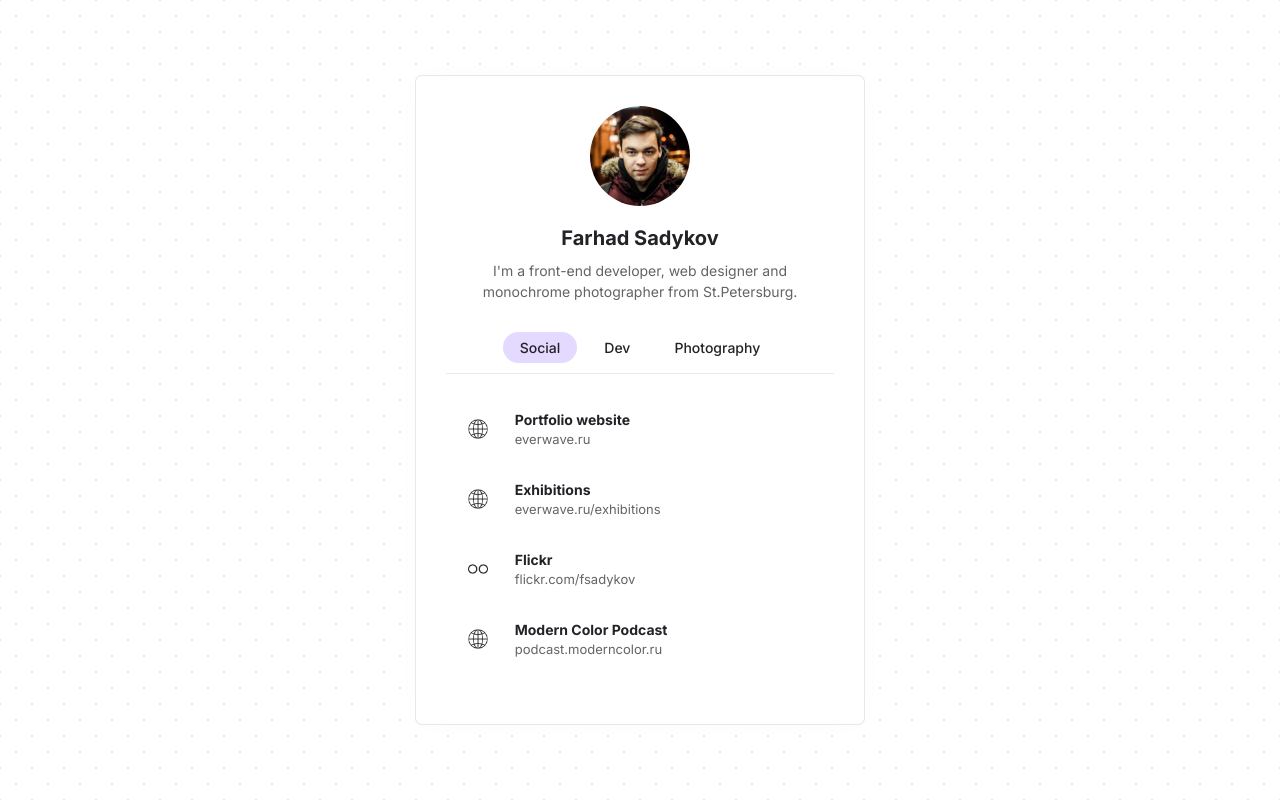
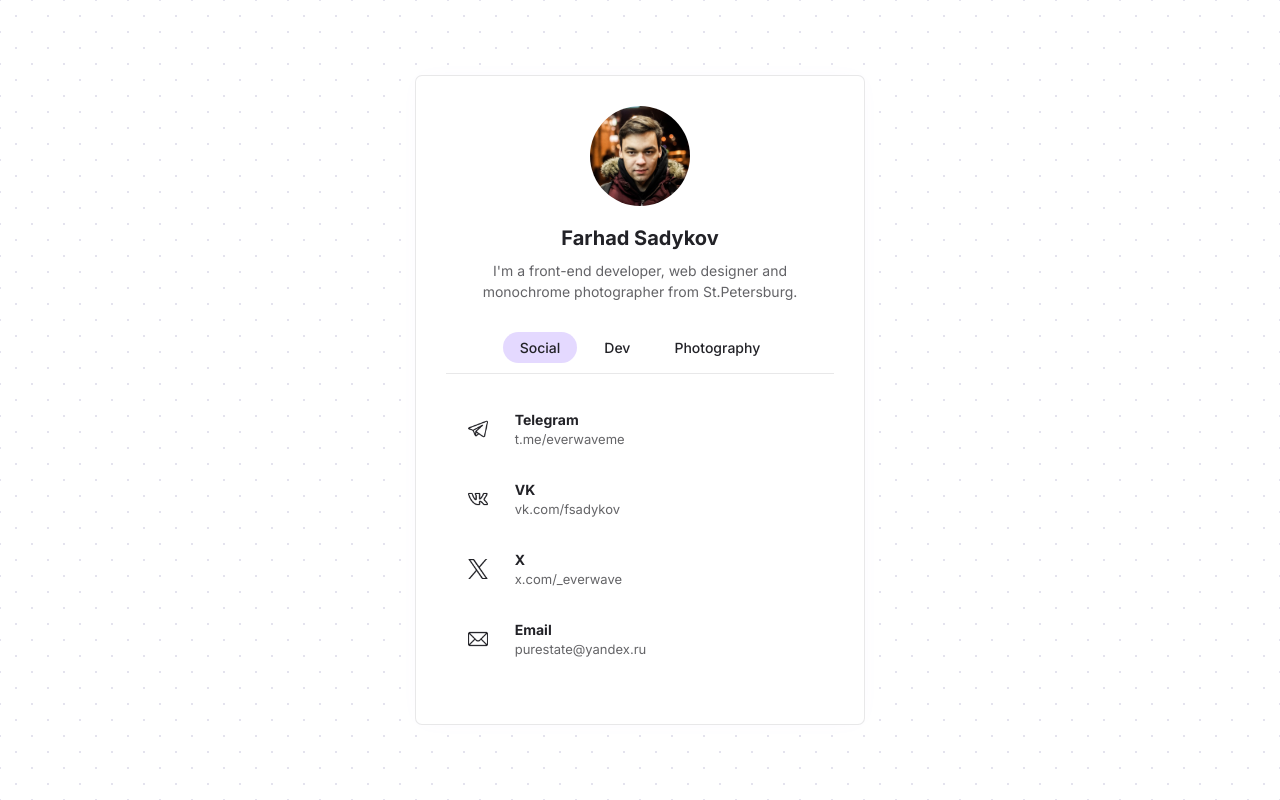
Before and after one commit to everwaveme/react-fs-links, a React (Create React App) app: page / in a window 1280 px wide. Built offline with nearby package versions, Linux system fonts and the light colour scheme.

Commit message:
transition for hover elements

```diff
--- a/src/assets/scss/blocks/_card.scss
+++ b/src/assets/scss/blocks/_card.scss
@@ -99,6 +99,7 @@
   border: none;
   border-radius: 50px;
   cursor: pointer;
+  transition: all 0.2s 0s cubic-bezier(0.46, 0.03, 0.52, 0.96);
 
   &:hover {
     background-color: rgba($color-accent, .1);
@@ -109,7 +110,6 @@
   display: none;
   margin: 20px 0;
   list-style: none;
-
   height: 300px;
   overflow-y: auto;
 
@@ -133,6 +133,7 @@
   margin-right: 1px;
   padding: 15px;
   text-decoration: none;
+  transition: all 0.2s 0s cubic-bezier(0.46, 0.03, 0.52, 0.96);
 
   &:hover {
     background-color: rgba($color-accent, .3);
--- a/src/components/Tabs/index.js
+++ b/src/components/Tabs/index.js
@@ -5,7 +5,6 @@ import dataDev from "../../data/dataDev";
 import dataPhotography from "../../data/dataPhotography";
 
 function Tabs() {
-
     return (
         <div>
             <div className="card-tabs-wrap">
@@ -20,7 +19,7 @@ function Tabs() {
                 </button>
             </div>
 
-            <ul className="card-list">
+            <ul className="card-list active-list">
                 {dataSocial.map((item) => {
                     return (
                         <ListItem
@@ -48,7 +47,7 @@ function Tabs() {
                 })}
             </ul>
 
-            <ul className="card-list active-list">
+            <ul className="card-list">
                 {dataPhotography.map((item) => {
                     return (
                         <ListItem
```
